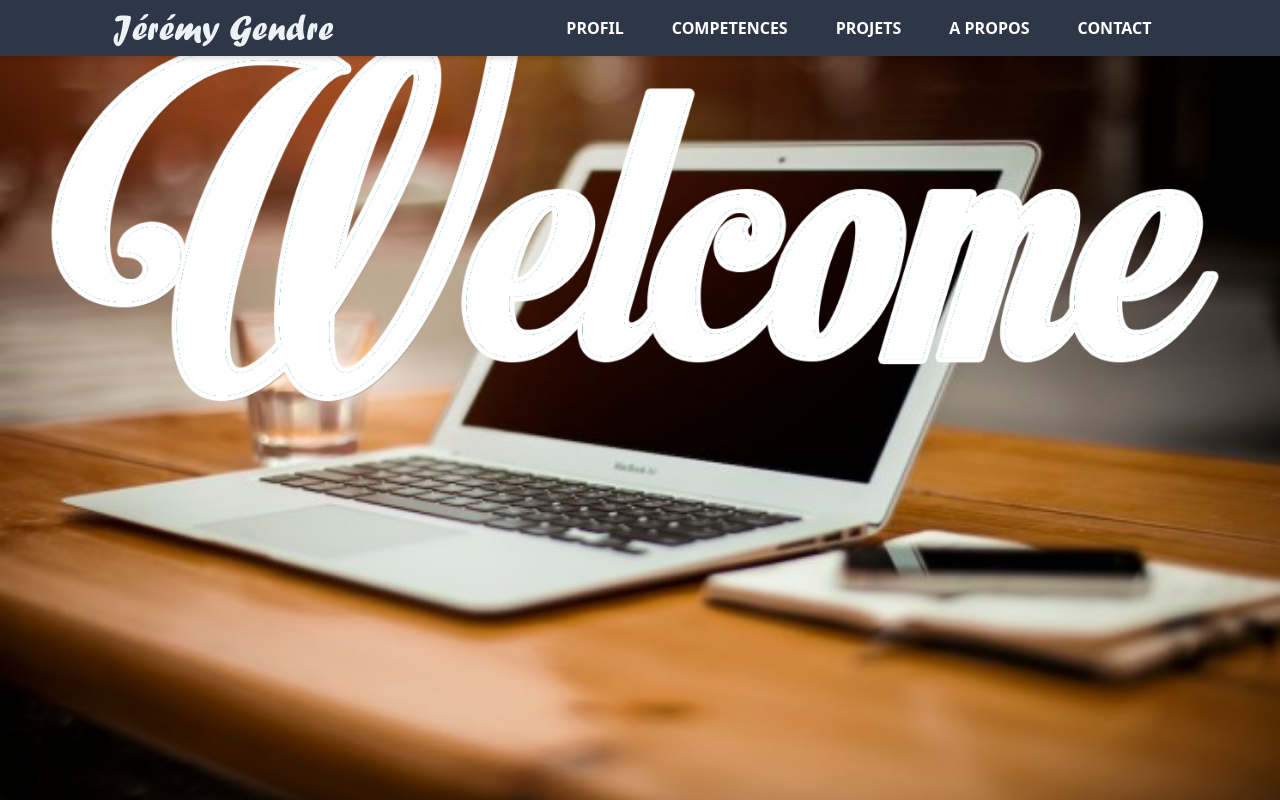
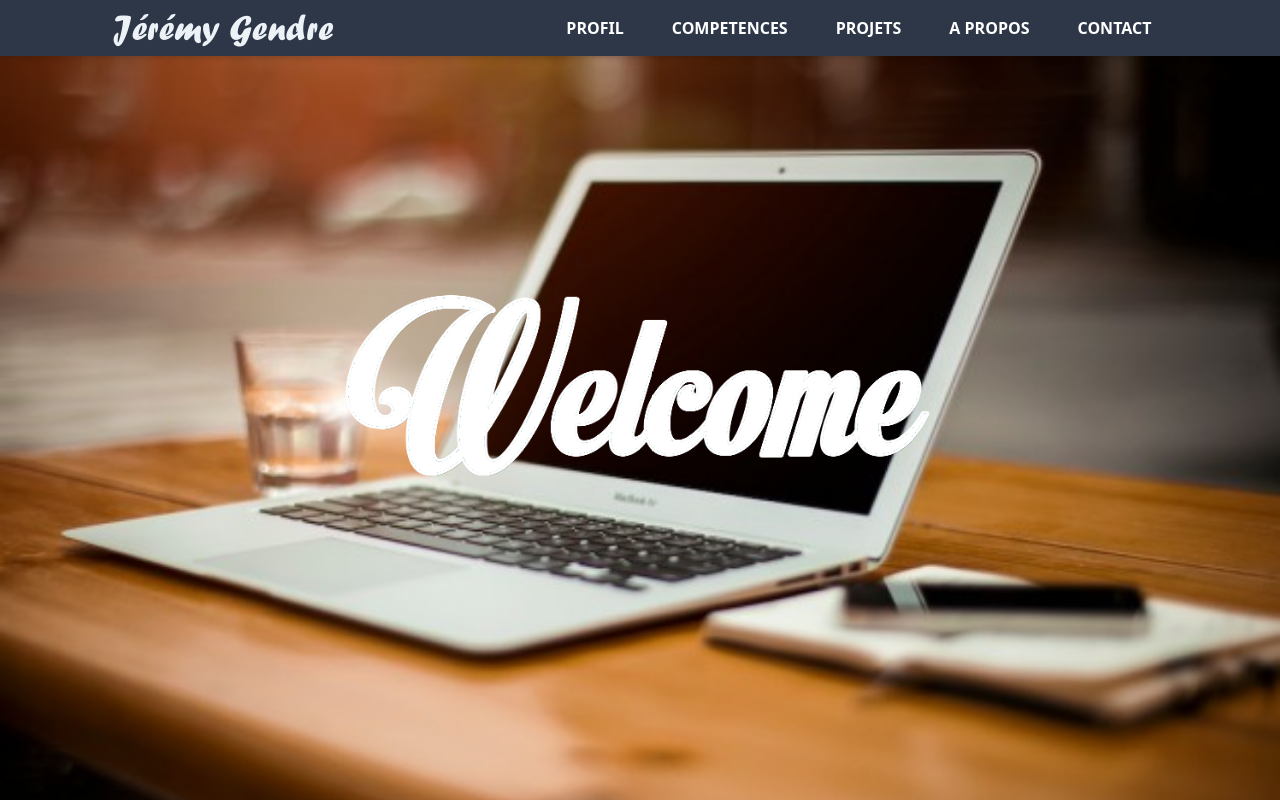
Before and after one commit to JeremyGendre/personal-website, a React (Create React App) app: page / in a window 1280 px wide. Shown: the top 800 px of the page. Built offline with nearby package versions, Linux system fonts and the light colour scheme.

Commit message:
add a onscroll hook and use it to modify the elements positions on the page

```diff
--- a/src/App.tsx
+++ b/src/App.tsx
@@ -1,33 +1,26 @@
-import React, {useEffect, useState} from 'react';
+import React from 'react';
 import './assets/css/App.css';
 import Header from "./components/header/Header";
 import Content from "./components/Content";
-
-function useScroll(number: number){
-    const [result, setResult] = useState(0);
-
-        useEffect(() => {
-            window.addEventListener('scroll', handleScroll);
-
-            return () => {
-                window.removeEventListener('scroll', handleScroll);
-            };
-        },[]);
-
-    const handleScroll = (e: Event) => {
-        console.log(window.scrollY);
-        console.log(window.scrollY / number);
-    };
-}
+import useScroll from "./helpers/useScroll";
 
 function App() {
-    const scrollBackground = useScroll(2);
+    const scrollResult = useScroll();
 
     return (
         <div className="flex flex-col">
             <Header/>
-            <img className="fixed z-0 top-0 w-screen h-screen" src={process.env.PUBLIC_URL + '/images/fond_info.jpg'}/>
-            <img className="fixed z-10" src={process.env.PUBLIC_URL + '/images/welcome2.png'}/>
+            <div className="fixed z-0 top-0 w-screen h-screen bg-cover"
+                 style={{
+                     backgroundImage : "url('" + process.env.PUBLIC_URL + "/images/fond_info.jpg')",
+                     top: '-' + scrollResult.bgPositionY + 'px'
+                 }}/>
+            <div className="fixed z-10 flex w-full h-full" style={{
+                top: '-' + scrollResult.welcomeText.positionY + 'px',
+                opacity: scrollResult.welcomeText.opacity
+            }}>
+                <img className="m-auto w-1/2" src={process.env.PUBLIC_URL + '/images/welcome2.png'}/>
+            </div>
 
             <Content/>
 
--- a/src/components/header/Header.tsx
+++ b/src/components/header/Header.tsx
@@ -1,4 +1,4 @@
-import React, {useEffect, useState} from "react";
+import React, {useState} from "react";
 import HeaderLink from "./HeaderLink";
 import {CgClose, FiMenu} from 'react-icons/all';
 
--- /dev/null
+++ b/src/helpers/useScroll.ts
@@ -0,0 +1,43 @@
+import {useEffect, useState} from "react";
+
+type ScrollResult = {
+    bgPositionY: number,
+    welcomeText : {
+        positionY: number,
+        opacity: number
+    },
+};
+
+/**
+ * Hook allowing to track the onScroll event of the window
+ * @returns ScrollResult
+ */
+export default function useScroll(): ScrollResult
+{
+    const [result, setResult] = useState<ScrollResult>({
+        bgPositionY: 0,
+        welcomeText : {
+            positionY: 0,
+            opacity: 1
+        }
+    });
+
+    useEffect(() => {
+        const handleScroll = () => {
+            setResult({
+                bgPositionY:  window.scrollY / 10,
+                welcomeText : {
+                    positionY: window.scrollY / 3,
+                    opacity: 1 - (window.scrollY / 500)
+                }
+            });
+        };
+        window.addEventListener('scroll', handleScroll);
+
+        return () => {
+            window.removeEventListener('scroll', handleScroll);
+        };
+    },[]);
+
+    return result;
+}
```
